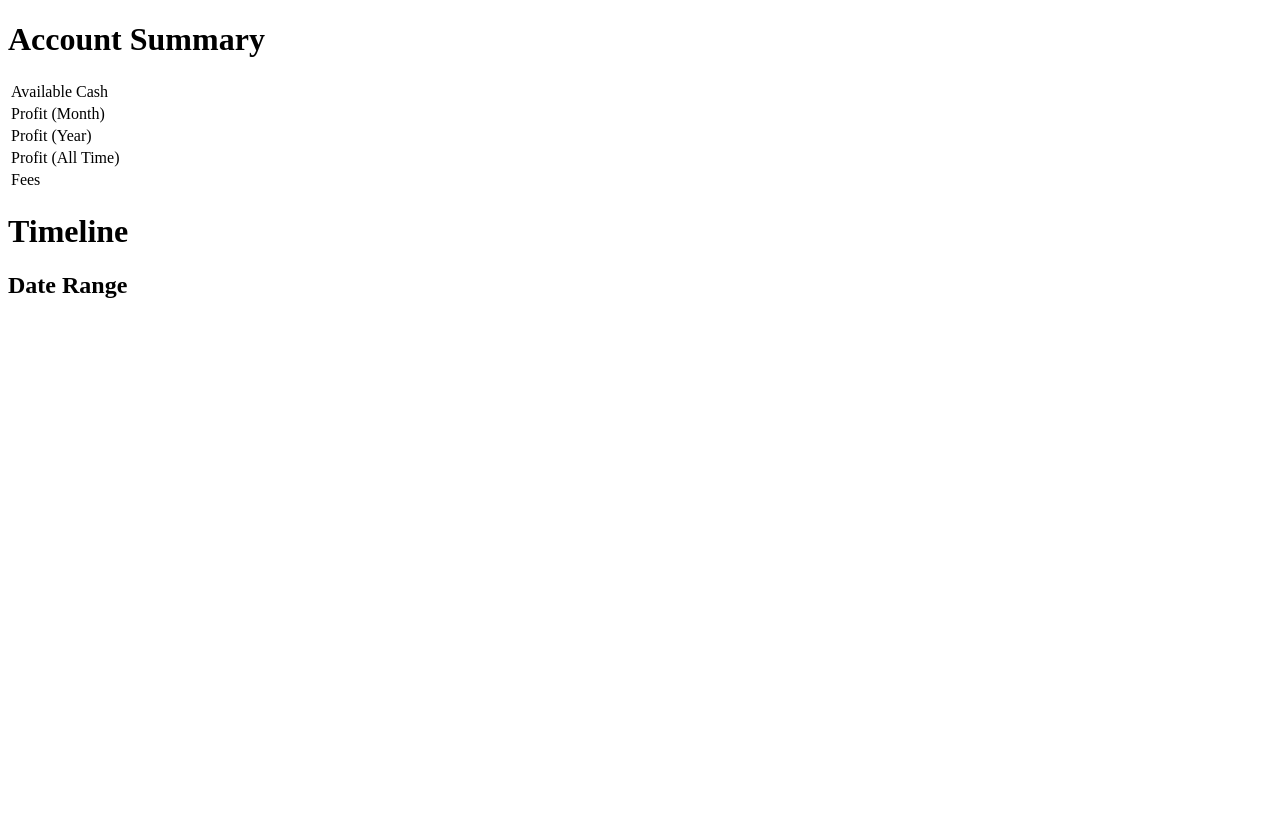
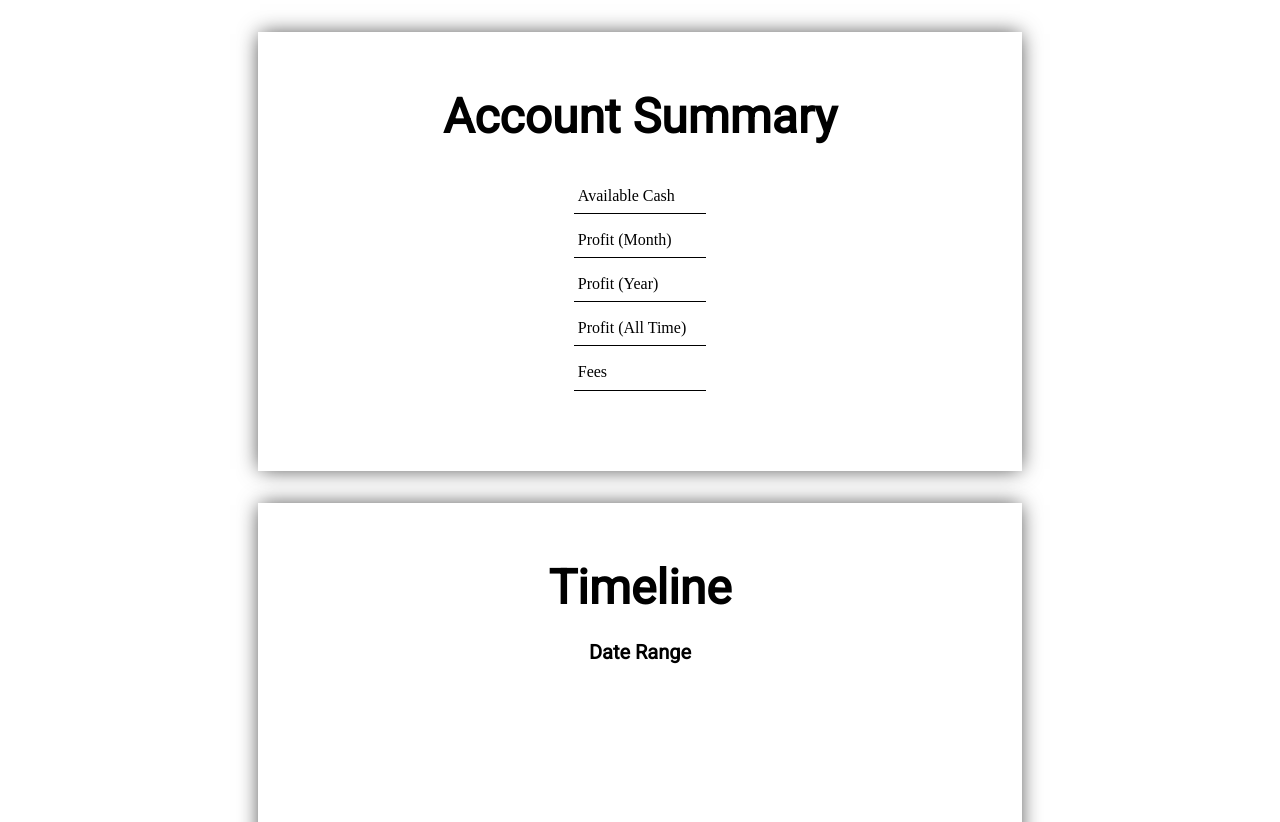
Before and after one commit to newyork-anthonyng/exercise, a website: page public/index.html in a window 1280 px wide. Shown: the top 822 px of the page. Drawn offline with nearby package versions, Linux system fonts and the light colour scheme; no server answers.

Commit message:
Add CSS styling for Summary component

```diff
--- a/public/index.html
+++ b/public/index.html
@@ -5,6 +5,9 @@
   <title>Exercise</title>
   <link href="./assets/favicon.ico" type="image/x-icon" rel="shortcut icon">
   <link href="./assets/favicon.ico" type="image/x-icon" rel="icon">
+	<link href='https://fonts.googleapis.com/css?family=Roboto' rel='stylesheet' type='text/css'>
+	<link href="./reset.css" type="text/css" rel="stylesheet">
+	<link href="./style.css" type="text/css" rel="stylesheet">
   <script src="https://ajax.googleapis.com/ajax/libs/jquery/1.12.2/jquery.min.js"></script>
 </head>
 <body>
--- /dev/null
+++ b/public/reset.css
@@ -0,0 +1,30 @@
+/* reset browser styles */
+html, body, div, span, object, iframe, h1, h2, h3, h4, h5, h6, p, blockquote, pre, a, abbr, acronym, address, big, cite, code, del, dfn, em, img, ins, kbd, q, s, samp,small, strike, strong, sub, sup, tt, var, b, u, i, center, dl, dt, dd, ol, ul, li, fieldset, form, label, legend,
+table, caption, tbody, tfoot, thead, tr, th, td, article, aside, canvas, details, embed,
+figure, figcaption, footer, header, hgroup, menu, nav, output, ruby, section, summary,
+time, mark, audio, video {
+  margin: 0;
+  padding: 0;
+  border: 0;
+  font-size: 100%;
+  vertical-align: baseline;
+}
+article, aside, details, figcaption, figure, footer, header, hgroup, menu, nav, section {
+  display: block;
+}
+body {
+  line-height: 1.2;
+}
+ol {
+  padding-left: 1.4em;
+  list-style: decimal;
+}
+ul {
+  padding-left: 1.4em;
+  list-style: square;
+}
+table {
+  border-collapse: collapse;
+  border-spacing: 0;
+}
+/* end reset browser styles */
--- /dev/null
+++ b/public/style.css
@@ -0,0 +1,33 @@
+h1, h2 {
+	font-family: 'Roboto', sans-serif;
+	text-align: center;
+}
+
+h1 {
+	font-size: 3em;
+	margin: 0.5em;
+}
+
+h2 {
+	font-size: 1.25em;
+}
+
+.container {
+	margin: 2em auto;
+	padding: 2em 2em 5em 2em;
+	box-shadow: 0px 0px 20px -2px rgba(0,0,0,0.75);
+	width: 70%;
+	max-width: 700px;
+}
+
+table {
+	margin: 0 auto;
+}
+
+table, th, td {
+	border-bottom: 1px solid black;
+}
+
+th, td {
+	padding: 1em 0.5em 0.5em 0.25em;
+}
```
